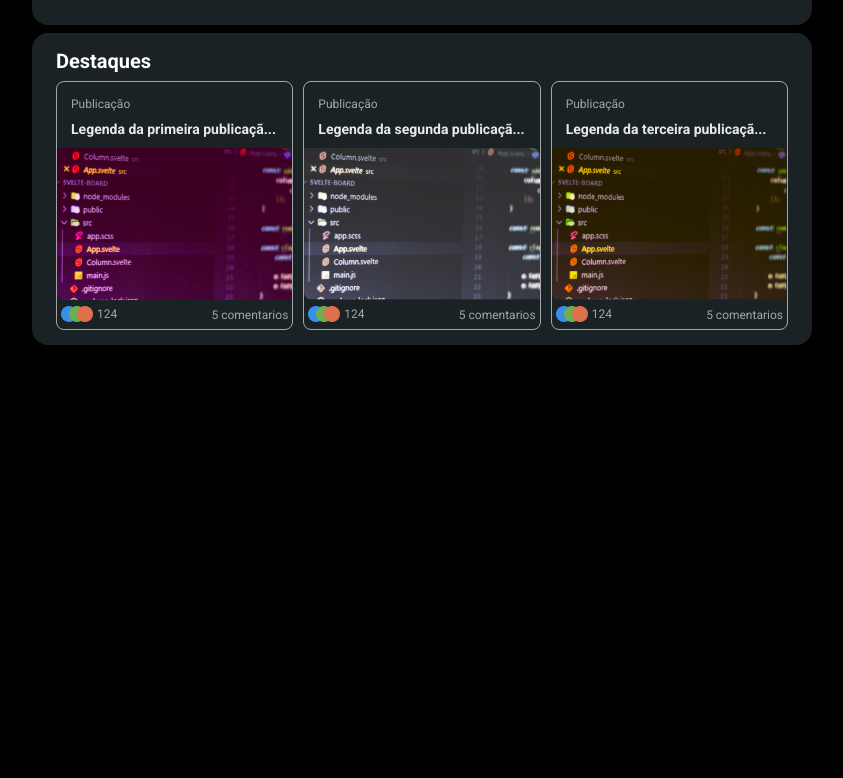
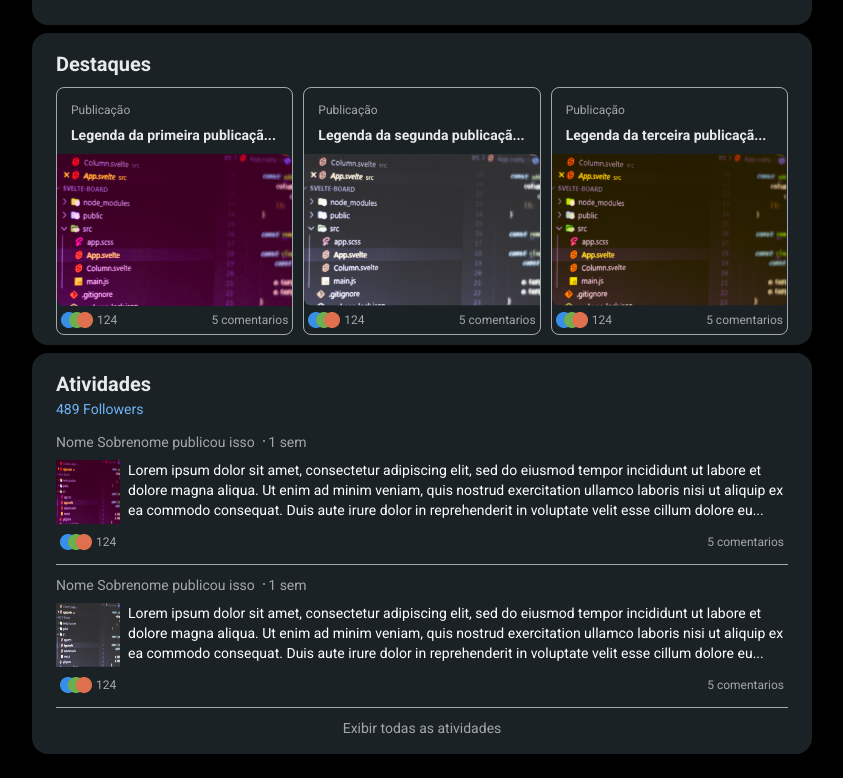
Before and after one commit to wilsonsdr/alura-seven-days-code, a plain HTML site: page linkedin/index.html in a window 1280 px wide. Shown: the part 511-1289 px from the top of the page, without its empty margins (121-964 px from the left). Before the commit the page ends 880 px from the top, so only its background shows below. Drawn offline with Linux system fonts and the light colour scheme.

Commit message:
section activies

```diff
--- a/linkedin/assets/sass/_main.scss
+++ b/linkedin/assets/sass/_main.scss
@@ -51,26 +51,16 @@
           @include texto-secundario;
           position: relative;
 
-          span {
-            margin-left: 10px;
-
           &::before {
-              content: "";
-              display: inline-block;
-              width: 2px;
-              height: 2px;
-              background-color: $texto-secundario;
-              position: absolute;
-              border-radius: 50%;
+            @include bolinha;
             bottom: 9px;
             left: 178px
           }
         }
-        }
 
         a {
-          @include texto-secundario;
-          color: $primario;
+          @include link;
+        }
       }
 
       .profileActions {
@@ -123,7 +113,8 @@
     margin-top: 8px;
     height: 312px;
 
-      .titleHighlight {
+    .title {
+      @include texto-primario;
       font-size: 20px;
     }
 
@@ -160,7 +151,82 @@
           height: 152px;
           border-radius: 0px 8px;
         }
+      }
+    }
+  }
 
+  .activies {
+    display: flex;
+    flex-direction: column;
+    align-items: flex-start;
+    background-color: $fundo-card;
+    padding: 16px 24px;
+    border-radius: 16px 16px;
+    margin-top: 8px;
+
+    .title {
+      @include texto-primario;
+      font-size: 20px;
+    }
+
+    .activieLink {
+      @include link;
+    }
+
+    .postContainer {
+      display: flex;
+      flex-direction: column;
+      gap: 10px;
+      padding-top: 13px;
+
+      .post {
+        display: flex;
+        flex-direction: column;
+        gap: 8px;
+        position: relative;
+
+        &::after {
+          content: "";
+          display: inline-block;
+          width: 100%;
+          height: 1px;
+          background-color: $texto-secundario
+        }
+
+        .textCard {
+          @include texto-secundario;
+          font-size: 14px;
+
+          span {
+            position: relative;
+
+            &::before {
+              @include bolinha;
+              bottom: 8px;
+              right: 42px;
+            }
+          }
+        }
+
+        .textCard:nth-child(2) {
+          color: $branco-base;
+        }
+
+        img {
+          width: 64px;
+          height: 64px;
+        }
+      }
+    }
+
+    .show {
+      @include texto-secundario;
+      text-align: center;
+    }
+  }
+}
+
+// reuse classes
 .reactionCard {
   display: flex;
   align-items: flex-start;
@@ -183,8 +249,3 @@
     color: $primario;
   }
 }
-        }
-      }
-    }
-  }
-}
--- a/linkedin/assets/sass/_variables.scss
+++ b/linkedin/assets/sass/_variables.scss
@@ -7,6 +7,7 @@ $texto-escuro: hsla(0, 0%, 0%, 0.75);
 $input: #38434F;
 $primario: #70b5f9;
 $positivo: #3ec786;
+$branco-base: #ffffff;
 
 @mixin texto-primario {
   font-weight: 600;
@@ -20,6 +21,22 @@ $positivo: #3ec786;
   font-size: 14px;
   line-height: 20px;
   color: $texto-secundario;
+}
+
+@mixin link {
+  font-size: 14px;
+  line-height: 20px;
+  color: $primario;
+}
+
+@mixin bolinha {
+  content: "";
+  display: inline-block;
+  width: 2px;
+  height: 2px;
+  background-color: rgba(255, 255, 255, .6);
+  position: absolute;
+  border-radius: 50%;
 }
 
 @mixin botao {
--- a/linkedin/index.html
+++ b/linkedin/index.html
@@ -12,7 +12,6 @@
 </head>
 
 <body>
-
   <header class="header">
     <div class="searchField">
       <i class="fa-brands fa-linkedin"></i>
@@ -64,22 +63,17 @@
       </nav>
     </div>
   </header>
-
   <main class="main">
-
     <div class="profileContainer">
-
       <img class="banner" src="./assets/img/banner.jpeg" alt="banner">
-
       <!-- section personalProfile -->
-
       <section class="personalProfile">
         <div class="profileInfo">
           <img class="profileImg" src="./assets/img/profile-img.jpeg" alt="profile-img">
           <h1 class="title">Wilson Souto dos Reis</h1>
           <h2 class="subtitle">Front-End Developer & UX/UI Designer | Technology Future Club Intern</h2>
-          <p class="extra">São Paulo, São Paulo, Brazil <span><a href="#">Contact Info</a></span></p>
-          <span><a href="#">489 connections</a></span>
+          <p class="extra">São Paulo, São Paulo, Brazil <a href="#" style="margin-left: 10px;">Contact Info</a></p>
+          <a href="#">489 connections</a>
           <div class="profileActions">
             <button class="button">Message</button>
             <button class="button">More</button>
@@ -90,11 +84,9 @@
           <h2 class="subtitle">IBM</h2>
         </div>
       </section>
-
       <!-- section highlights -->
-
       <section class="highlights">
-        <h1 class="titleHighlight">Destaques</h1>
+        <h1 class="title">Destaques</h1>
         <div class="cardContainer">
           <div class="card">
             <div class="headerCard">
@@ -107,7 +99,7 @@
                 <img src="./assets/img/reações.png" alt="reações">
                 <span class="likes">124</span>
               </div>
-              <span id="comment"><a class="comments" href="#comment">5 comentarios</a></span>
+              <a class="comments" href="#">5 comentarios</a>
             </div>
           </div>
           <div class="card">
@@ -121,7 +113,7 @@
                 <img src="./assets/img/reações.png" alt="reações">
                 <span class="likes">124</span>
               </div>
-              <span id="comment"><a class="comments" href="#comment">5 comentarios</a></span>
+              <a class="comments" href="#">5 comentarios</a>
             </div>
           </div>
           <div class="card">
@@ -135,19 +127,57 @@
                 <img src="./assets/img/reações.png" alt="reações">
                 <span class="likes">124</span>
               </div>
-              <span id="comment"><a class="comments" href="#comment">5 comentarios</a></span>
+              <a class="comments" href="#">5 comentarios</a>
             </div>
           </div>
         </div>
       </section>
-
+      <!-- section activies -->
+      <section class="activies">
+        <h1 class="title">Atividades</h1>
+        <a class="activieLink" href="#">489 Followers</a>
+        <div class="postContainer">
+          <div class="post">
+            <p class="textCard">Nome Sobrenome publicou isso <span style="margin-left: 10px;">1 sem</span></p>
+            <div style="display: flex; gap: 8px;">
+              <img src="./assets/img/publicacao-1.png" alt="publicacao-1">
+              <p class="textCard">Lorem ipsum dolor sit amet, consectetur adipiscing elit, sed do eiusmod tempor
+                incididunt ut labore et dolore magna aliqua. Ut enim ad minim veniam, quis nostrud exercitation ullamco
+                laboris nisi ut aliquip ex ea commodo consequat. Duis aute irure dolor in reprehenderit in voluptate
+                velit esse cillum dolore eu...</p>
+            </div>
+            <div class="reactionCard">
+              <div class="likeCard">
+                <img style="width: 32px; height: 16px;" src="./assets/img/reações.png" alt="reações">
+                <span class="likes">124</span>
+              </div>
+              <a class="comments" href="#">5 comentarios</a>
+            </div>
+          </div>
+          <div class="post">
+            <p class="textCard">Nome Sobrenome publicou isso <span style="margin-left: 10px;">1 sem</span></p>
+            <div style="display: flex; gap: 8px;">
+              <img src="./assets/img/publicacao-2.png" alt="publicacao-2">
+              <p class="textCard">Lorem ipsum dolor sit amet, consectetur adipiscing elit, sed do eiusmod tempor
+                incididunt ut labore et dolore magna aliqua. Ut enim ad minim veniam, quis nostrud exercitation ullamco
+                laboris nisi ut aliquip ex ea commodo consequat. Duis aute irure dolor in reprehenderit in voluptate
+                velit esse cillum dolore eu...</p>
+            </div>
+            <div class="reactionCard">
+              <div class="likeCard">
+                <img style="width: 32px; height: 16px;" src="./assets/img/reações.png" alt="reações">
+                <span class="likes">124</span>
+              </div>
+              <a class="comments" href="#">5 comentarios</a>
+            </div>
+          </div>
+          <a class="show" href="#">Exibir todas as atividades</a>
+        </div>
+      </section>
     </div>
-
   </main>
-
   <footer>
   </footer>
-
 </body>
 
 </html>
```
Also changed, not shown: linkedin/assets/css/global.css, linkedin/assets/sass/_base.scss (line endings or trailing spaces), 1 other file. Lines whose indentation alone changed are shown as unchanged.
